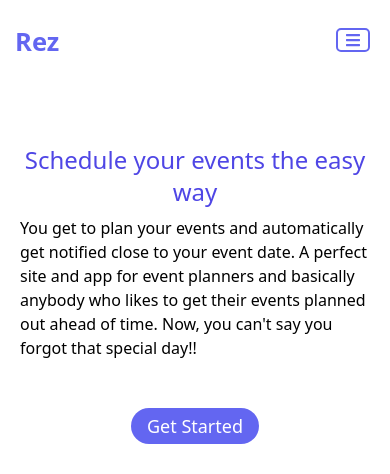
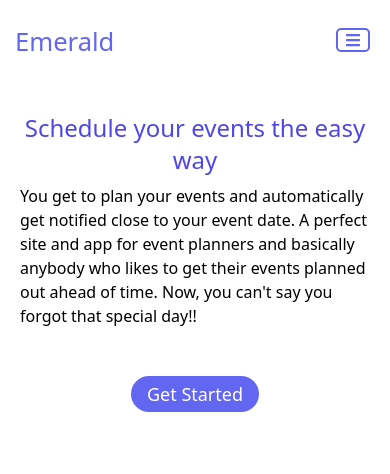
Before and after one commit to OmaJuliet/Emerald, a React (Create React App) app: page / in a window 390 px wide. Shown: the top 474 px of the page. Built offline with nearby package versions, Linux system fonts and the light colour scheme; grey boxes are pictures that could not be loaded.

Commit message:
changed app name and made few changes

```diff
--- a/src/component/Navbar.js
+++ b/src/component/Navbar.js
@@ -15,7 +15,7 @@ const Navbar = () => {
     return (
         <>
             <nav className={toggle ? 'navbar expanded' : 'navbar'}>
-                <h2 className='logo'>Rez</h2>
+                <h2 className='logo'>Emerald</h2>
                 <figure className='toggle-icon' onClick={handleToggle}>
                     {toggle ? <p className="menu-close">X</p> : <FaBars />}
                 </figure>
--- a/src/index.css
+++ b/src/index.css
@@ -8,8 +8,8 @@
 
 .navbar .logo {
   color: rgba(99 102 241);
-  font-size: 2rem;
-  font-weight: 600;
+  font-size: 1.7rem;
+  font-weight: 500;
 }
 
 .navbar .links, .btn {
@@ -48,6 +48,11 @@
 
 .btn-content:hover {
   box-shadow: 0px 0px 8px rgba(99 102 241);
+}
+
+.btn:focus {
+  border: none;
+  outline: none;
 }
 
 
--- a/src/pages/Home.js
+++ b/src/pages/Home.js
@@ -67,11 +67,11 @@ const Home = () => {
                                             <p className="leading-relaxed mb-1">Date: {item.date}</p>
                                             <p className="leading-relaxed mb-3">Venue: {item.location}</p>
                                             <Link to={`/fulldetails/${item.id}`} state={{ item }}>
-                                                <button className="rounded bg-indigo-500 mt-2 px-2 py-0 text-white text-lg">
+                                                <button className="rounded bg-indigo-500 mt-2 px-2 py-0 outline-none focus:border-o focus:outline-none text-white text-lg">
                                                     View
                                                 </button>
                                             </Link>
-                                            <button onClick={() => navigate(`/update/${item.id}`)} className="rounded mt-2 ml-2 bg-indigo-500 px-2 py-0 text-white text-lg">Edit</button>
+                                            <button onClick={() => navigate(`/update/${item.id}`)} className="rounded mt-2 ml-2 bg-indigo-500 px-2 py-0 outline-none focus:border-o focus:outline-none text-white text-lg">Edit</button>
                                         </section>
                                     </summary>
                                 </article>
--- a/src/pages/MainPage.js
+++ b/src/pages/MainPage.js
@@ -41,9 +41,9 @@ const Page = () => {
         <>
             <section>
                 <section className="">
-                    <motion.section variants={sectionVariants} initial="hidden" animate="visible" exit="exit" className="container mx-auto flex px-5 py-8 md:flex-row flex-col items-center">
+                    <motion.section variants={sectionVariants} initial="hidden" animate="visible" exit="exit" className="container mx-auto flex px-5 py-8 lg:py-12 md:flex-row flex-col items-center">
 
-                        <section className="lg:flex-grow md:w-1/2 lg:pr-24 md:pr-16 flex flex-col md:items-start md:text-left mb-16 mt-8 md:mb-0 items-center text-center">
+                        <section className="lg:flex-grow md:w-1/2 lg:pr-24 md:pr-16 flex flex-col md:items-start md:text-left mb-16 md:mb-0 items-center text-center">
                             <h1 className="sm:text-3xl text-2xl mb-2 font-medium text-indigo-600">Schedule your events
                                 <br className="hidden lg:inline-block" /> the easy way
                             </h1>
@@ -53,7 +53,7 @@ const Page = () => {
                             </p>
 
                             <aside className="flex justify-center">
-                                <Link to="/add"><button className="inline-flex text-white bg-indigo-500 border-0 py-1 px-4 focus:outline-none hover:bg-indigo-600 rounded-full text-lg">Get Started</button></Link>
+                                <Link to="/add"><motion.button whileHover={{ scale: 1.1, boxShadow: "0px 0px 5px rgba(99 102 241)" }} className="inline-flex text-white bg-indigo-500 border-0 py-1 px-4 focus:outline-none hover:bg-indigo-600 rounded-full text-lg">Get Started</motion.button></Link>
                             </aside>
                         </section>
 
@@ -176,7 +176,7 @@ const Page = () => {
             <footer>
                 <aside className="container px-5 py-8 mx-auto flex items-center sm:flex-row flex-col">
                     <h1 className="flex title-font font-medium items-center md:justify-start justify-center text-black">
-                        <span className="ml-3 text-xl">Rez Blogging Platform</span>
+                        <span className="ml-3 text-xl">Emerald</span>
                     </h1>
                     <p className="text-sm text-gray-700 sm:ml-0 sm:pl-4 sm:py-2 sm:mt-0 mt-4">© 2022 All rights reserved</p>
 
```
